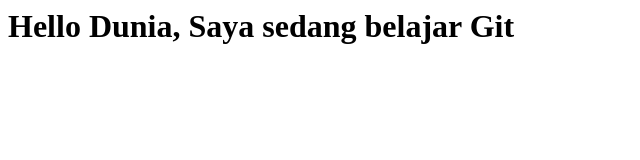
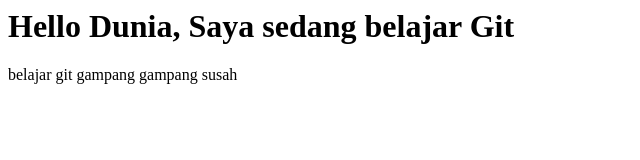
Before and after one commit to yogiewiracoway/belajargit, a plain HTML site: page index.html in a window 1280 px wide. Shown: the whole page, without its empty margins (0-640 px from the left). Drawn offline with Linux system fonts and the light colour scheme.

Commit message:
belajar git gereget

```diff
--- a/index.html
+++ b/index.html
@@ -6,5 +6,6 @@
 </head>
 <body>
     <h1>Hello Dunia, Saya sedang belajar Git</h1>
+    <p>belajar git gampang gampang susah</p>
 </body>
 </html>
```
